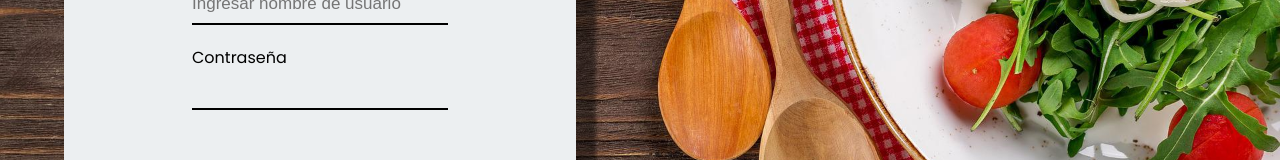
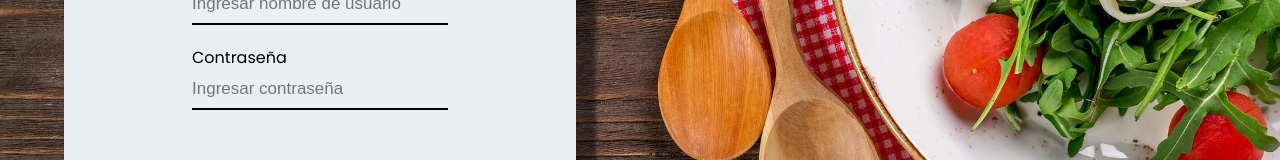
Before and after one commit to Gustavo-Vazquez9/Proyecto-Angular, an Angular app in the folder Costeo/: page /login in a window 1280 px wide. Shown: the part 302-462 px from the top of the page. Built offline with nearby package versions, Linux system fonts and the light colour scheme.

Commit message:
Funcionalidad password corregida

```diff
--- a/Costeo/src/app/components/login/login.component.html
+++ b/Costeo/src/app/components/login/login.component.html
@@ -11,7 +11,7 @@
             </label>
 
             <label>Contraseña
-                <input [type]="isActive ? 'text' : 'password'">
+                <input [type]="isActive ? 'text' : 'password'" placeholder="Ingresar contraseña">
                 <i (click)="isActive = !isActive" class="fas fa-eye input-icon password"></i>
             </label>
 
```
